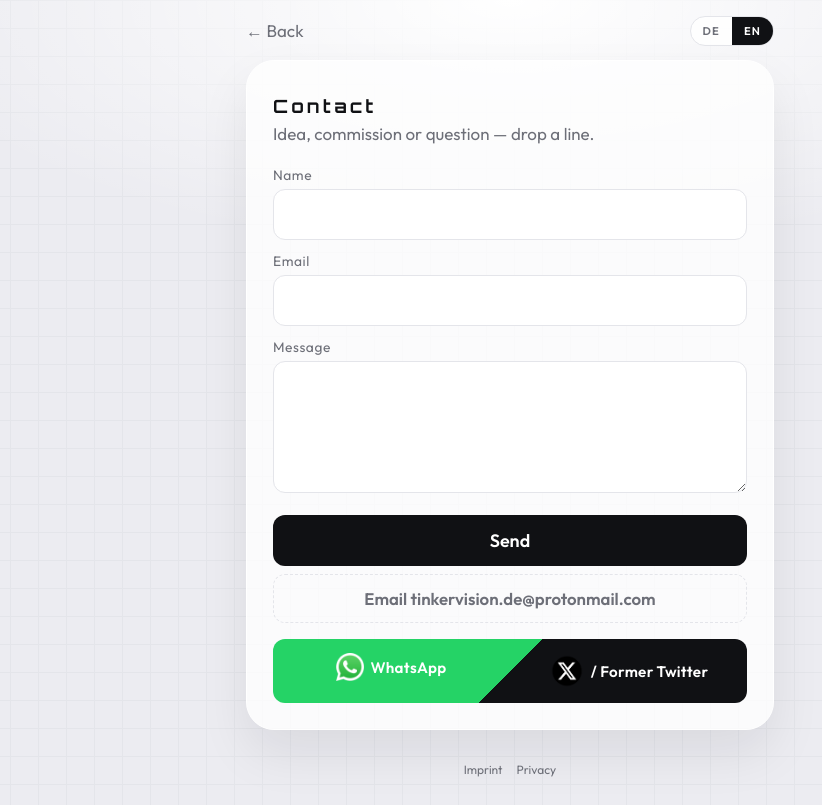
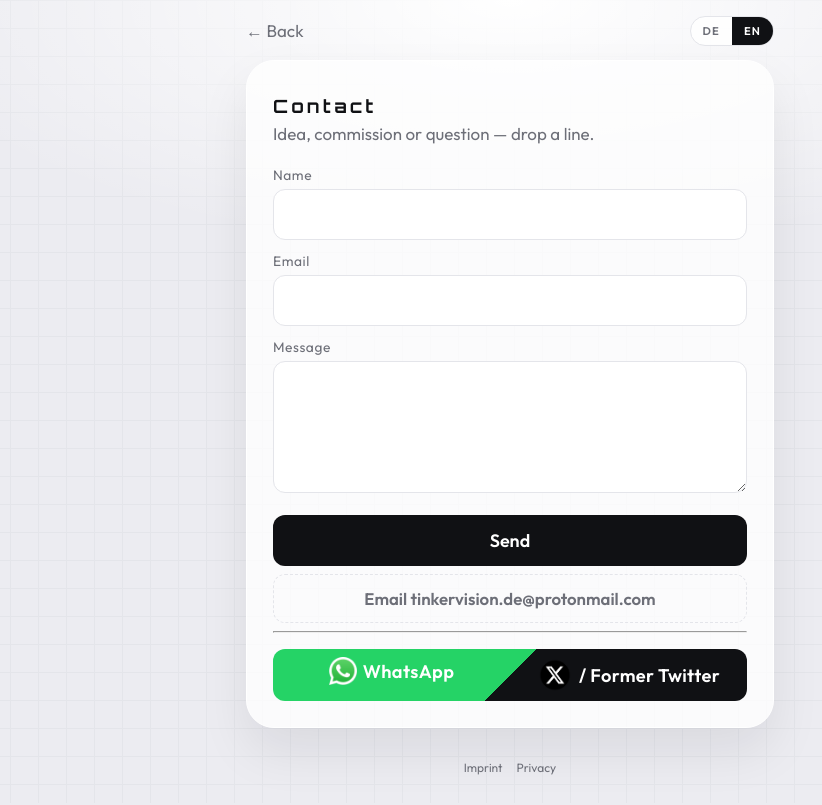
Before and after one commit to ToryoX1/TinkerVision, a plain HTML site: page kontakt.html in a window 1280 px wide. Shown: the whole page, without its empty margins (130-952 px from the left). Drawn offline with Linux system fonts and the light colour scheme.

Commit message:
Update kontakt.html

```diff
--- a/kontakt.html
+++ b/kontakt.html
@@ -136,7 +136,7 @@
       border: 0;
       border-radius: 12px;
       overflow: hidden;
-      min-height: 58px;
+      min-height: 52px;
       padding: 0;
       cursor: default;
       position: relative;
@@ -144,7 +144,7 @@
       color: #fff;
       font-family: Outfit, sans-serif;
       font-weight: 700;
-      font-size: 0.95rem;
+      font-size: 1.14rem;
       letter-spacing: 0.02em;
     }
     .soon span {
@@ -152,7 +152,7 @@
       align-items: center;
       justify-content: center;
       gap: 6px;
-      padding: 14px 10px;
+      padding: 8px 10px;
       text-align: center;
       position: relative;
       z-index: 1;
@@ -207,6 +207,7 @@
         <a class="btn-mail" href="mailto:tinkervision.de@protonmail.com" data-i18n="mailto"></a>
       </div>
     </form>
+    <hr class="split-rule">
     <button class="soon" type="button" disabled aria-label="WhatsApp and X">
       <span><img src="whatsapp.png" alt=""> WhatsApp</span>
       <span><img src="X.png" alt=""> / Former Twitter</span>
```
